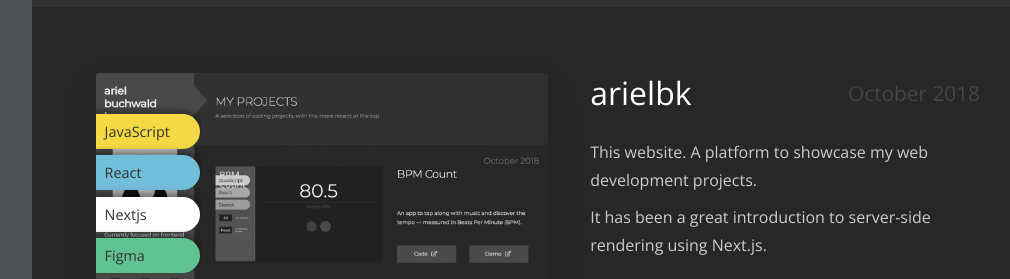
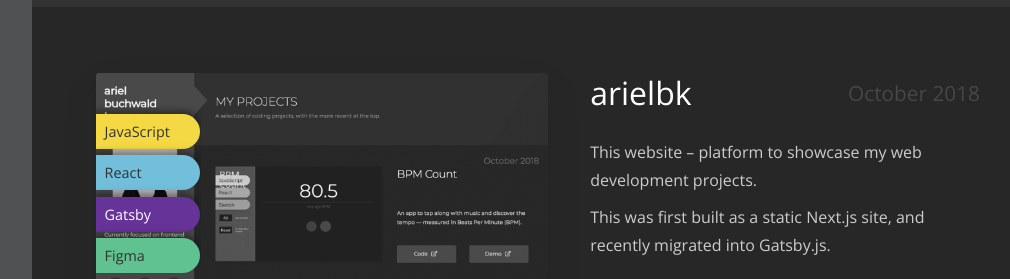
Before and after one commit to arielbk/arielbk-gatsby, a Gatsby site: page / in a window 1280 px wide. Shown: the part 1040-1319 px from the top of the page, without its empty margins (238-1248 px from the left). Built offline with nearby package versions, Linux system fonts and the light colour scheme; Gatsby itself is replaced by a stand-in of ours.

Commit message:
Edit arielbk project details

```diff
--- a/src/assets/projects.js
+++ b/src/assets/projects.js
@@ -38,12 +38,12 @@ const projects = [
     name: 'arielbk',
     image: arielBk,
     blurb: [
-      'This website. A platform to showcase my web development projects.',
-      'It has been a great introduction to server-side rendering using Next.js.',
+      'This website – platform to showcase my web development projects.',
+      'This was first built as a static Next.js site, and recently migrated into Gatsby.js.',
     ],
-    skills: ['JavaScript', 'React', 'Nextjs', 'Figma'],
+    skills: ['JavaScript', 'React', 'Gatsby', 'Figma'],
     date: 'October 2018',
-    repo: 'https://github.com/arielbk/arielbk',
+    repo: 'https://github.com/arielbk/arielbk-gatsby',
     demo: 'https://arielbk.com/',
   },
   {
--- a/src/assets/variables.js
+++ b/src/assets/variables.js
@@ -32,6 +32,7 @@ const variables = {
       figma: '#60C290',
       nextjs: '#fff',
       mongodb: '#69B241',
+      gatsby: '#663399',
     },
   },
 };
--- a/src/components/Project/Project.styled.js
+++ b/src/components/Project/Project.styled.js
@@ -54,7 +54,7 @@ export const Skills = styled.div`
 export const Skill = styled.span`
   background: #fff;
   ${props => props.theme && `background: ${props.theme.colors.skills[props.skill.toLowerCase()]};`}
-  color: ${props => (['HTML', 'CSS', 'Bootstrap', 'Sass', 'jQuery', 'Python'].includes(props.skill)
+  color: ${props => (['HTML', 'CSS', 'Bootstrap', 'Sass', 'jQuery', 'Python', 'Gatsby'].includes(props.skill)
     ? '#fff;'
     : props.theme.colors.black)};
   padding: .5rem .6rem;
```
